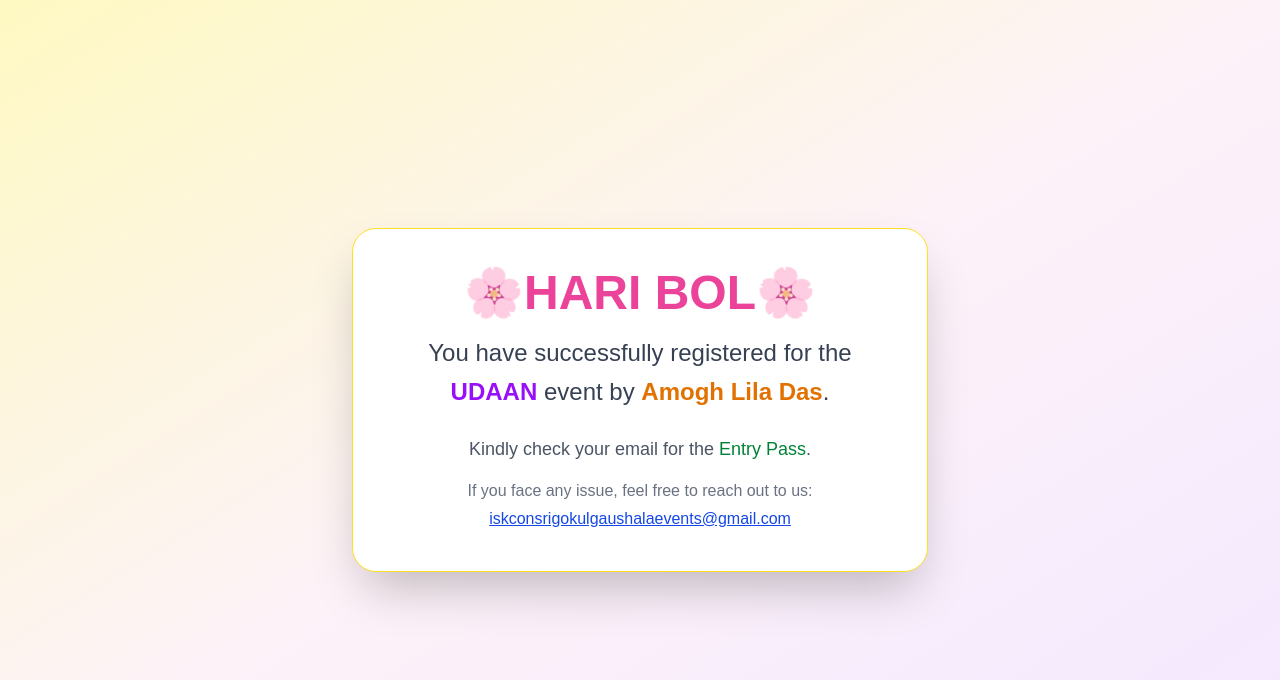
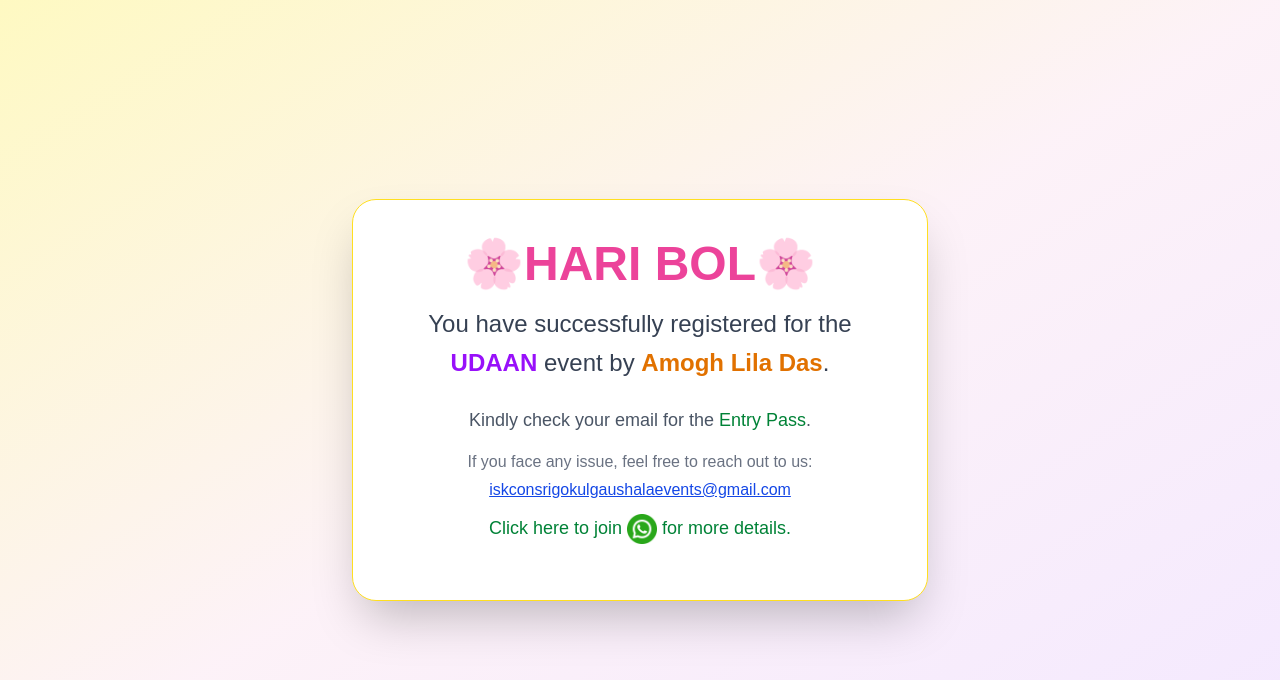
Before and after one commit to RT20022/iskconQRgenerator, a Next.js app: page /register-success-thankyou-page in a window 1280 px wide. Shown: the top 680 px of the page. Built offline with nearby package versions, Linux system fonts and the light colour scheme.

Commit message:
UI fixes

```diff
--- a/src/app/page.tsx
+++ b/src/app/page.tsx
@@ -145,7 +145,7 @@
         <>
             <div>
                 {/* Fixed Whatsapp icon */}
-                <a href="https://chat.whatsapp.com/KpqLYmTYNZII1WfZvIKToh?mode=ems_copy_c"><Image width={50} src="/whatsapp.png" height={50}  alt='' className='fixed bottom-9 right-2.5' /><Image width={50} src="/whatsapp.png" height={50}  alt='' className='fixed bottom-9 right-2.5' /></a>
+                {/* <a href="https://chat.whatsapp.com/KpqLYmTYNZII1WfZvIKToh?mode=ems_copy_c"><Image width={50} src="/whatsapp.png" height={50}  alt='' className='fixed bottom-9 right-2.5' /><Image width={50} src="/whatsapp.png" height={50}  alt='' className='fixed bottom-9 right-2.5' /></a> */}
                 <div className='box-border'>
                     {/* Bannner */}
                     <Image width={1000} src="/udaan.jpeg" height={100} className='w-[100vw] rounded-4xl p-2' alt='' />
--- a/src/app/register-success-thankyou-page/page.tsx
+++ b/src/app/register-success-thankyou-page/page.tsx
@@ -1,3 +1,5 @@
+import Image from "next/image";
+
 const ThankYouPage = () => {
   return (
     <div className="min-h-screen bg-gradient-to-br from-yellow-100 via-pink-50 to-purple-100 flex items-center justify-center p-4">
@@ -28,6 +30,11 @@
         >
           iskconsrigokulgaushalaevents@gmail.com
         </a>
+
+        {/* Email Note */}
+        <p className="text-md sm:text-lg text-gray-600 mb-4 mt-3">
+         <div className="text-green-700 font-medium"><a href="https://chat.whatsapp.com/KpqLYmTYNZII1WfZvIKToh?mode=ems_copy_c">Click here to join <Image width={30} src="/whatsapp.png" height={30}  alt='' className='inline' /> for more details.</a></div>
+        </p>
       </div>
     </div>
   );
```
Also changed, not shown: 1 other file (tests, documents, lock files or other folders).
